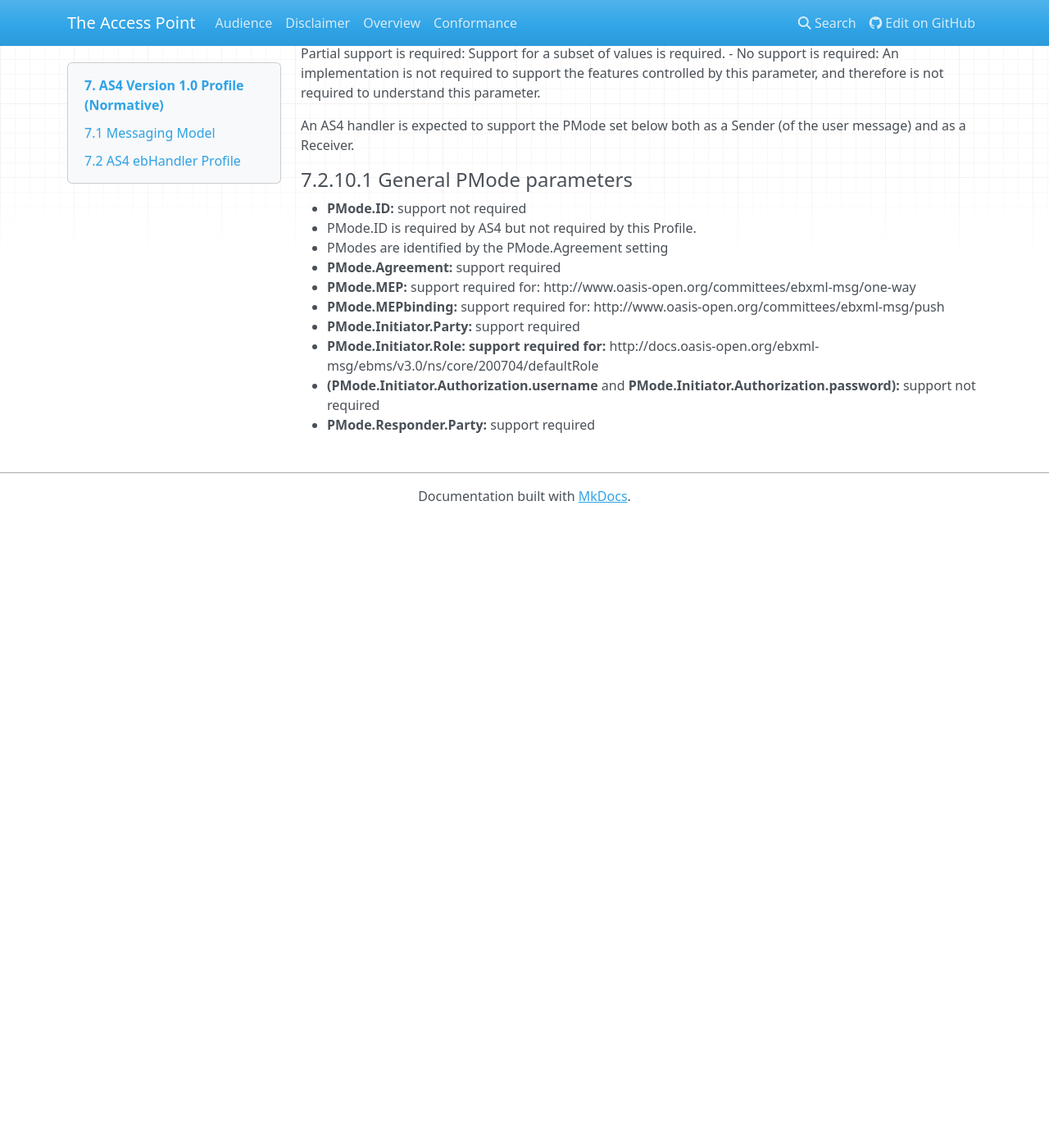
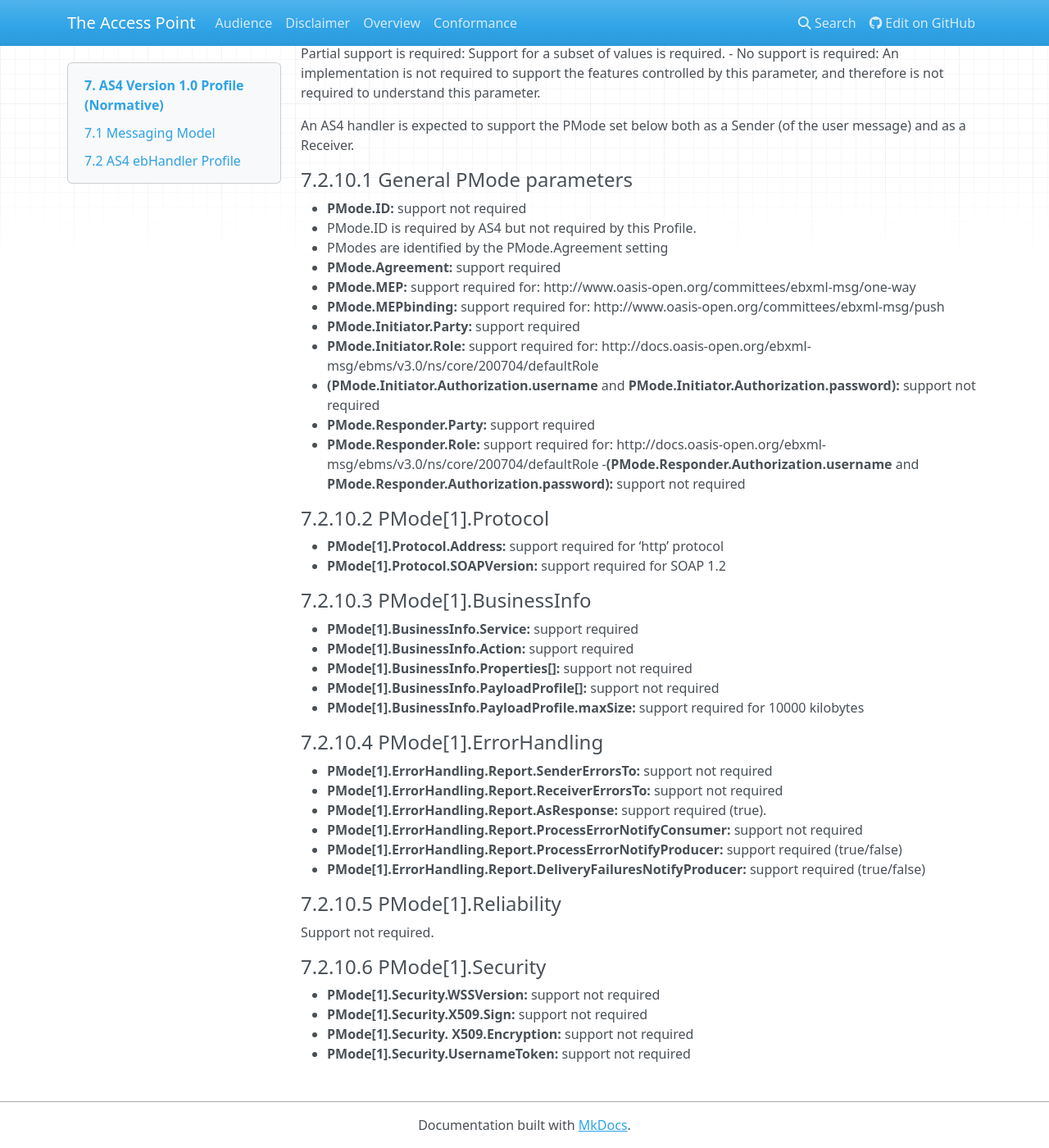
Before and after one commit to Digital-Business-Council/Access-Point, an MkDocs documentation site: the page built from docs/AS4_version1.0_profile.md, in a window 1280 px wide and 1400 px high, scrolled down 2856 px. Shown: the whole window at 82% size. Built offline with MkDocs 1.6.1, drawn with Linux system fonts in a browser that asks for light colours; nearby versions of some CDN libraries; old or Windows-style settings are respelled for this version of MkDocs; before the commit the page ends 3489 px from its top, so only the background shows below that.

Commit message:
Update AS4_version1.0_profile.md

```diff
--- a/docs/AS4_version1.0_profile.md
+++ b/docs/AS4_version1.0_profile.md
@@ -84,6 +84,36 @@ An AS4 handler is expected to support the PMode set below both as a Sender (of t
  - **PMode.MEP:** support required for: http://www.oasis-open.org/committees/ebxml-msg/one-way
  - **PMode.MEPbinding:** support required for: http://www.oasis-open.org/committees/ebxml-msg/push
  - **PMode.Initiator.Party:** support required
- - **PMode.Initiator.Role: support required for:** http://docs.oasis-open.org/ebxml-msg/ebms/v3.0/ns/core/200704/defaultRole
+ - **PMode.Initiator.Role:** support required for: http://docs.oasis-open.org/ebxml-msg/ebms/v3.0/ns/core/200704/defaultRole
  - **(PMode.Initiator.Authorization.username** and **PMode.Initiator.Authorization.password):** support not required
  - **PMode.Responder.Party:** support required
+ - **PMode.Responder.Role:** support required for: http://docs.oasis-open.org/ebxml-msg/ebms/v3.0/ns/core/200704/defaultRole
+ -**(PMode.Responder.Authorization.username** and **PMode.Responder.Authorization.password):** support not required
+
+#### 7.2.10.2 PMode[1].Protocol
+ - **PMode[1].Protocol.Address:** support required for ‘http’ protocol
+ - **PMode[1].Protocol.SOAPVersion:** support required for SOAP 1.2
+
+#### 7.2.10.3 PMode[1].BusinessInfo
+ - **PMode[1].BusinessInfo.Service:** support required
+ - **PMode[1].BusinessInfo.Action:** support required
+ - **PMode[1].BusinessInfo.Properties[]:** support not required
+ - **PMode[1].BusinessInfo.PayloadProfile[]:** support not required
+ - **PMode[1].BusinessInfo.PayloadProfile.maxSize:** support required for 10000 kilobytes
+
+#### 7.2.10.4 PMode[1].ErrorHandling
+ - **PMode[1].ErrorHandling.Report.SenderErrorsTo:** support not required
+ - **PMode[1].ErrorHandling.Report.ReceiverErrorsTo:** support not required
+ - **PMode[1].ErrorHandling.Report.AsResponse:** support required (true).
+ - **PMode[1].ErrorHandling.Report.ProcessErrorNotifyConsumer:** support not required
+ - **PMode[1].ErrorHandling.Report.ProcessErrorNotifyProducer:** support required (true/false)
+ - **PMode[1].ErrorHandling.Report.DeliveryFailuresNotifyProducer:** support required (true/false)
+
+#### 7.2.10.5 PMode[1].Reliability
+Support not required.
+
+#### 7.2.10.6 PMode[1].Security
+ - **PMode[1].Security.WSSVersion:** support not required
+ - **PMode[1].Security.X509.Sign:** support not required
+ - **PMode[1].Security. X509.Encryption:** support not required
+ - **PMode[1].Security.UsernameToken:** support not required
```
